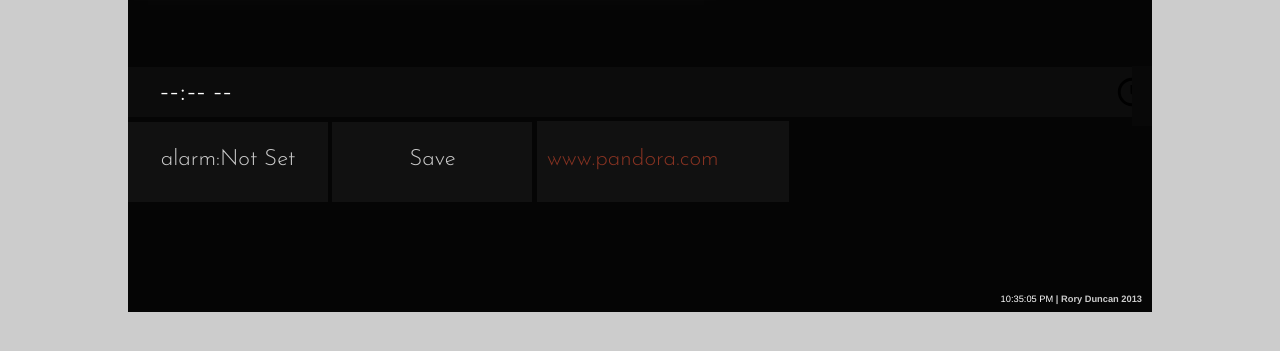
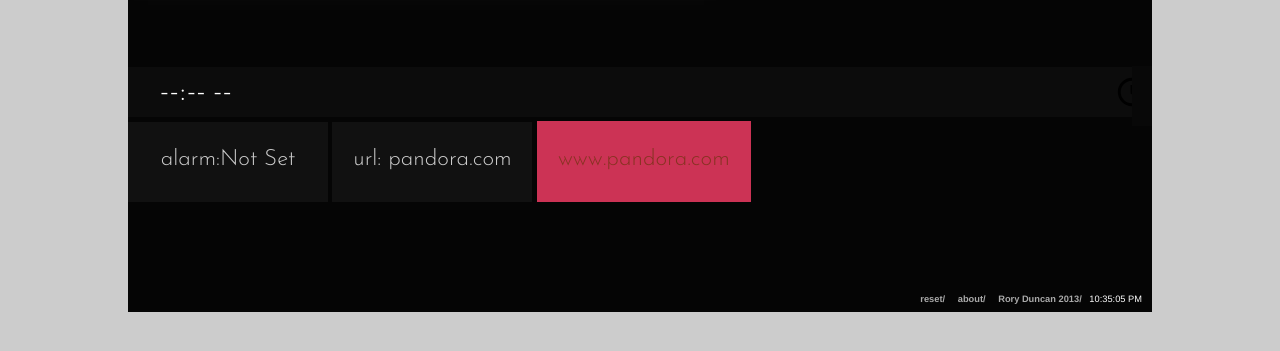
Before and after one commit to RoryDuncan/Pandora-Alarm-Clock, a plain HTML site: page index.html in a window 1280 px wide. Both pictures are taken after a click on the button "url: pandora.com". Shown: the part 199-550 px from the top of the page. Drawn offline with Linux system fonts and the light colour scheme.

Commit message:
Added CSS3 animations, links, rearranged footer. Bugs: Firefox has no input of type 'time'.

```diff
--- a/css/main.css
+++ b/css/main.css
@@ -59,8 +59,8 @@
 }
 
 
-/* ===== Initializr Styles ==================================================
-   Author: Jonathan Verrecchia - verekia.com/initializr/responsive-template
+/* ==========================================================================
+   Rory Duncan's custom styles
    ========================================================================== */
 
 body {
@@ -93,6 +93,13 @@
 }
 h3 {margin: 0 0;}
 
+h5 a {color:#aaa; text-decoration:none; padding: 2px 5px;}
+h5 a:visited {color:#aaa;}
+h5 a:hover {color:#f35; background-color:#111; border-radius: 5px;}
+h5 a:after {
+content:"/";
+}
+
 
 #clock {
     font-weight:100;
@@ -110,13 +117,13 @@
     background-color:#0c0c0c;
     color: #fff;
     padding-left:3%;
-}
+ }
 
-    .alarm_time:hover {
+ .alarm_time:hover {
     background-color:#257;
     color: #000;
     }
-    .alarm .buttonCover {
+ .alarm .buttonCover {
         height:60px;
         width:20px;
         background-color:#080808;
@@ -135,9 +142,11 @@
     font-size:1.4em;
     height:80px;
     padding-bottom:5px;
-    background-color:#111;
+
     border:none;
  }
+ .alarm .alarm_button {    background-color:#111;}
+ .alarm .alarm_url {    background-color:#c35;}
  .alarm .alarm_button:hover {
     background-color:#257;
     color:#fff;
@@ -147,10 +156,12 @@
     background-color:#ccc;
  }
  .alarm .alarm_url {
-    display:none;
-    padding-left:10px;
+    white-space: no-wrap;
+    overflow:hidden;
+    width: 0px;
+    text-align:center;
     height:75px;
-    color:#832;
+    color:#257;
  }
  ::-webkit-input-placeholder { /* WebKit browsers */
     color:    #832;
@@ -164,6 +175,24 @@
 :-ms-input-placeholder { /* Internet Explorer 10+ */
     color:    #832;
 }
+/* ==============
+    Transitions
+   ============== */
+
+*:hover {
+  -webkit-transition: color .25s linear, background-color .25s linear;
+     -moz-transition: color .25s linear, background-color .25s linear;
+      -ms-transition: color .25s linear, background-color .25s linear;
+       -o-transition: color .25s linear, background-color .25s linear;
+          transition: color .25s linear, background-color .25s linear;
+
+}
+ .alarm_url {
+    -webkit-transition: width .15s linear;
+     -moz-transition: width .15s linear;
+      -ms-transition: width .15s linear;
+       -o-transition: width .15s linear;
+          transition: width .15s linear}
 
 
 /* ==============
@@ -198,10 +227,6 @@
 .ie7 .title {
     padding-top: 20px;
 }
-
-/* ==========================================================================
-   Author's custom styles
-   ========================================================================== */
 
 .main, .clearfix, .wrapper {
     margin-bottom:0px;
--- a/index.html
+++ b/index.html
@@ -43,7 +43,12 @@
         <div class="footer-container">
 
             <footer class="wrapper">
-                <h5> <span id="clock">&nbsp;</span> |  Rory Duncan 2013</h5>
+                <h5>
+                    <a href="" >reset</a>
+                    <a href="">about</a>
+                    <a href="https://github.com/RoryDuncan" target="_blank">Rory Duncan 2013</a>
+
+                    <span id="clock">Loading...</span> </h5>
             </footer>
         </div>
 
--- a/js/main.js
+++ b/js/main.js
@@ -95,18 +95,18 @@
  } );
 
 $('input[name=urlTarget]').click( function() {
-    if ($('input[name=urlTargetInput]').css("display")  === "none") {
-      $('input[name=urlTargetInput]').css("display", "inline");
+    if ($('input[name=urlTargetInput]').css("width")  === "0px") {
+      $('input[name=urlTargetInput]').css("width", "210px");
      }
-    else if ($('input[name=urlTargetInput]').css("display")  === "inline" || $('input[name=urlTargetInput]').css("display")  === "inline-block") {
-      $('input[name=urlTargetInput]').css("display", "none");
+    else if ($('input[name=urlTargetInput]').css("width")  === "210px") {
+      $('input[name=urlTargetInput]').css("width", "0px");
      }
 
 });// $("input[name=urlTarget]").val("Change url?")
 //        visual effect so that the buttons are understandable
   $('input[name=urlTarget]').mouseover( function() {
 
-    if ($('input[name=urlTargetInput]').css("display")  === "none") {
+    if ($('input[name=urlTargetInput]').css("width")  === "0px") {
       $("input[name=urlTarget]").val("Change url?")
     }
     else if ( $('input[name=urlTargetInput]').css("display")  === "inline" || $('input[name=urlTargetInput]').css("display") ) {
@@ -114,13 +114,13 @@
     }
   } );
   $('input[name=urlTarget]').mouseout( function(){
-    if ($('input[name=urlTargetInput]').css("display")  === "none") {
+    if ($('input[name=urlTargetInput]').css("width")  === "0px") {
       // remove the "www."
       var n = Data.url;
       n = n.slice(4, n.length);
       $("input[name=urlTarget]").val("url: "+ n)
     }
-    else if ( $('input[name=urlTargetInput]').css("display")  === "inline" || $('input[name=urlTargetInput]').css("display") ) {
+    else if ( $('input[name=urlTargetInput]').css("width")  === "210px" ) {
       $("input[name=urlTarget]").val("Save");
     }
   } );
```
